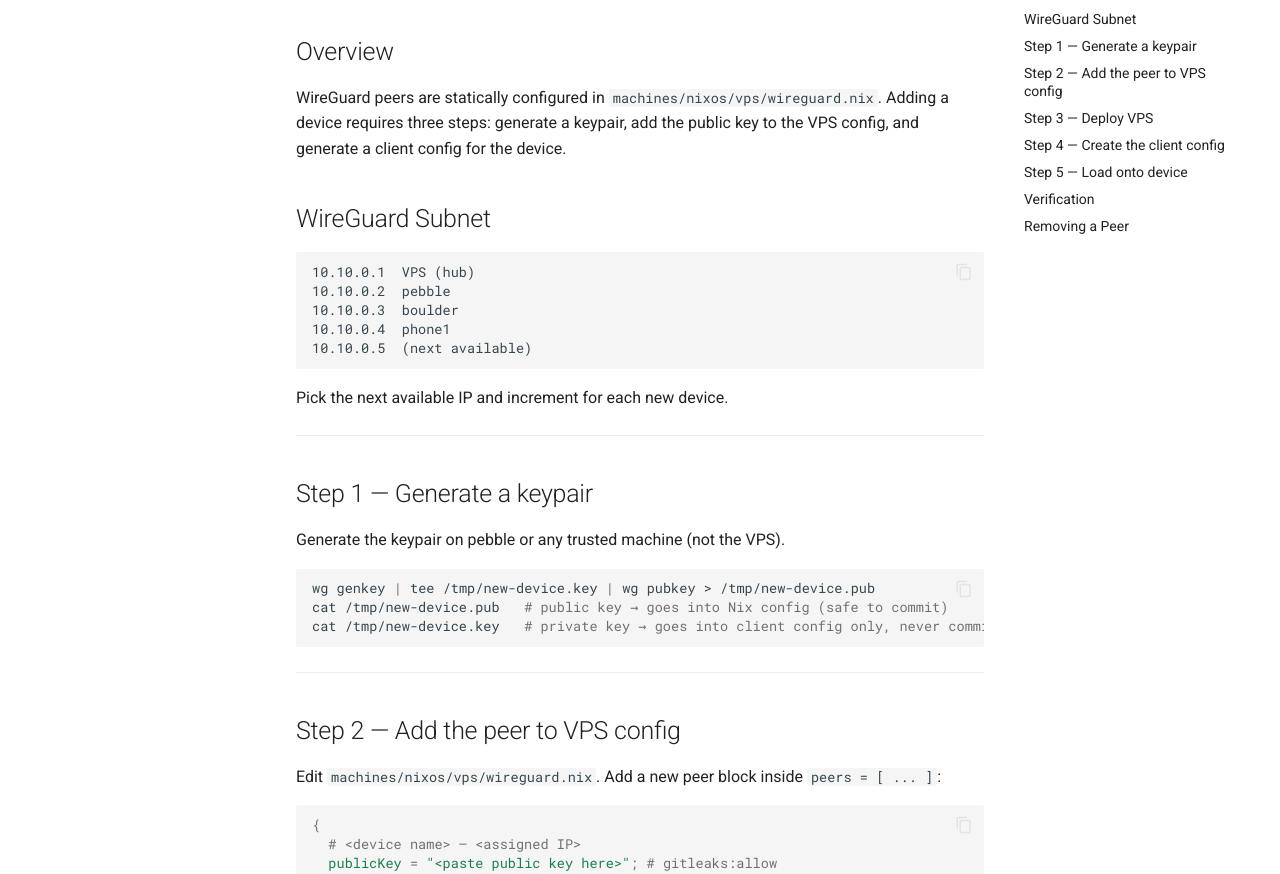
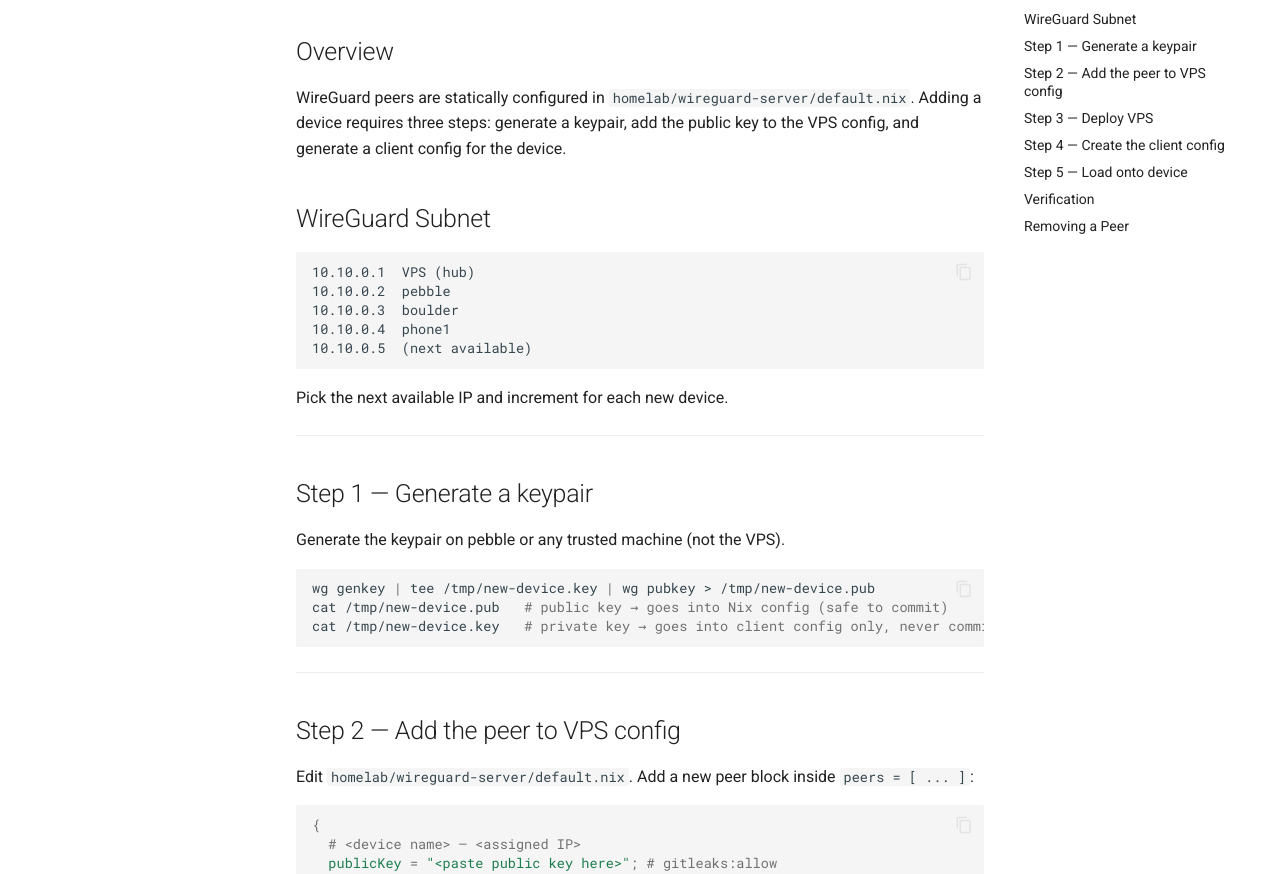
Before and after one commit to grabp/homelab, an MkDocs documentation site: the page built from docs/playbooks/wireguard-add-peer.md, in a window 1280 px wide and 1400 px high. Shown: the part 194-1068 px from the top of the window. Built offline with MkDocs 1.6.1 and Material for MkDocs 9.7.7, drawn with Linux system fonts in a browser that asks for light colours; comment, search, counter and statistics services are not loaded; some of the changed text lies outside the part shown.

Commit message:
fix: cleanup

````diff
--- a/docs/playbooks/wireguard-add-peer.md
+++ b/docs/playbooks/wireguard-add-peer.md
@@ -7,7 +7,7 @@ tags: [wireguard, vpn, peers, mobile]
 
 ## Overview
 
-WireGuard peers are statically configured in `machines/nixos/vps/wireguard.nix`. Adding a device requires three steps: generate a keypair, add the public key to the VPS config, and generate a client config for the device.
+WireGuard peers are statically configured in `homelab/wireguard-server/default.nix`. Adding a device requires three steps: generate a keypair, add the public key to the VPS config, and generate a client config for the device.
 
 ## WireGuard Subnet
 
@@ -37,7 +37,7 @@ cat /tmp/new-device.key   # private key → goes into client config only, never
 
 ## Step 2 — Add the peer to VPS config
 
-Edit `machines/nixos/vps/wireguard.nix`. Add a new peer block inside `peers = [ ... ]`:
+Edit `homelab/wireguard-server/default.nix`. Add a new peer block inside `peers = [ ... ]`:
 
 ```nix
 {
@@ -119,7 +119,7 @@ curl -sk https://grafana.grab-lab.gg | head -5
 
 ## Removing a Peer
 
-Remove the peer block from `machines/nixos/vps/wireguard.nix` and redeploy:
+Remove the peer block from `homelab/wireguard-server/default.nix` and redeploy:
 
 ```bash
 just deploy-vps
````
Also changed, not shown: docs/architecture/adr/0006-wireguard-over-netbird.md (+2 -2 lines), docs/architecture/auth.md (+1 -1 lines), docs/patterns/24-wireguard-hub-spoke.md (+3 -2 lines), homelab/wireguard/README.md (deleted, +0 -27 lines), 10 other files.
